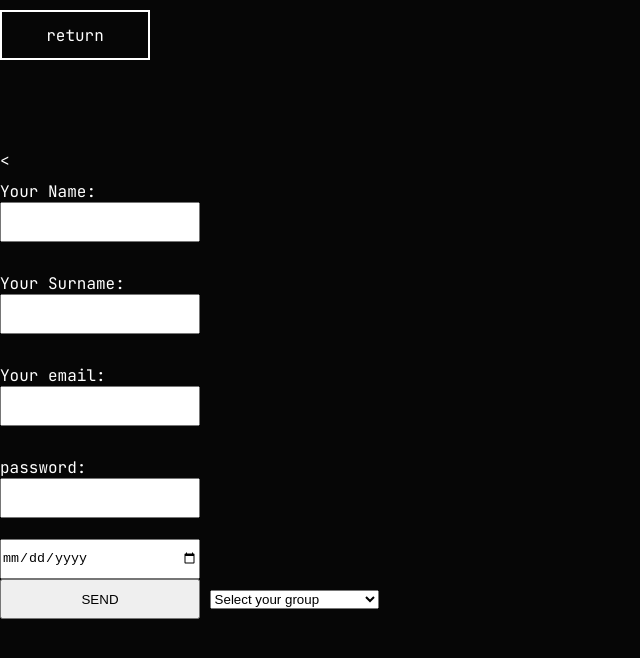
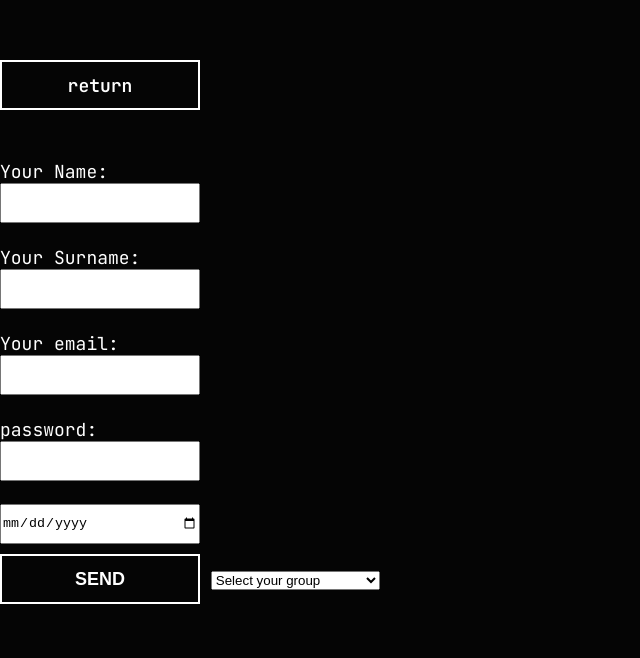
Before and after one commit to shaualievnurbolat/old-version-cv, a plain HTML site: page form.html in a window 1280 px wide. Shown: the top 658 px of the page, without its empty margins (0-640 px from the left). Drawn offline with Linux system fonts and the light colour scheme; files that its build step writes are made by us from their sources.

Commit message:
'secondUpdateCSS'

```diff
--- /dev/null
+++ b/css/5style.css
@@ -0,0 +1,58 @@
+* {
+    margin: 0;
+    padding: 0;
+    box-sizing: border-box;
+}
+
+ul, li {
+    list-style-type: none;
+}
+
+body {
+    font-family: 'JetBrains Mono', monospace;
+    font-size: 18px;
+}
+
+a {
+    display: flex;
+    justify-content: center;
+    align-items: center;
+    color: #fff;
+    text-decoration: none;
+    margin-top: 10px;
+    border: 2px solid #fff;
+    background: none;
+    width: 200px;
+    height: 50px;
+    font-size: 18px;
+    font-weight: 600;
+    transition: .5s all;
+    margin-bottom: 50px;
+}
+a:hover {
+    background-color: #fff;
+    color: #000;
+}
+
+dd {
+    margin-left: 20px;
+}
+
+dt {
+    font-size: 24px;
+}
+
+hr {
+    margin: 10px 0;
+}
+.container {
+    width: 1440px;
+    margin: 0 auto;
+}
+
+.header {
+    padding: 50px 0;
+    height: 100vh;
+    background-color: #050505;
+    color: #fff;
+}
--- /dev/null
+++ b/css/form.css
@@ -0,0 +1,75 @@
+* {
+    margin: 0;
+    padding: 0;
+    box-sizing: border-box;
+}
+
+ul, li {
+    list-style-type: none;
+}
+
+body {
+    font-family: 'JetBrains Mono', monospace;
+    font-size: 18px;
+}
+
+a {
+    display: flex;
+    justify-content: center;
+    align-items: center;
+    color: #fff;
+    text-decoration: none;
+    margin-top: 10px;
+    border: 2px solid #fff;
+    background: none;
+    width: 200px;
+    height: 50px;
+    font-size: 18px;
+    font-weight: 600;
+    transition: .5s all;
+}
+a:hover {
+    background-color: #fff;
+    color: #000;
+}
+
+label {
+    display: block;
+}
+
+input {
+    width: 200px;
+    height: 40px;
+}
+
+.container {
+    width: 1440px;
+    margin: 0 auto;
+}
+
+.header {
+    padding: 50px 0;
+    height: 100vh;
+    background-color: #050505;
+    color: #fff;
+}
+
+.header__wrapper {
+    margin-top: 50px;
+}
+
+#button {
+    margin-top: 10px;
+    border: 2px solid #fff;
+    background: none;
+    color: #fff;
+    height: 50px;
+    font-size: 18px;
+    font-weight: 600;
+    transition: .5s all;
+}
+
+#button:hover {
+    background-color: #fff;
+    color: #000;
+}
--- a/form.html
+++ b/form.html
@@ -14,7 +14,7 @@
       <a href="index.html">return</a>
       <div class="header__wrapper">
         <form>
-          <<div class="form__wrapper">
+          <div class="form__wrapper">
           <label for="name">Your Name:</label>
           <input type="text" id="name">
         </div>
@@ -36,7 +36,7 @@
           <br>
           <input type="date">
           <br>
-          <input type="submit" value="SEND">
+          <input id="button" type="submit" value="SEND">
 
           <select name="groups" id="groups">
             <option value="">Select your group</option>
```
Also changed, not shown: 5style.html (+1 -0 lines).
